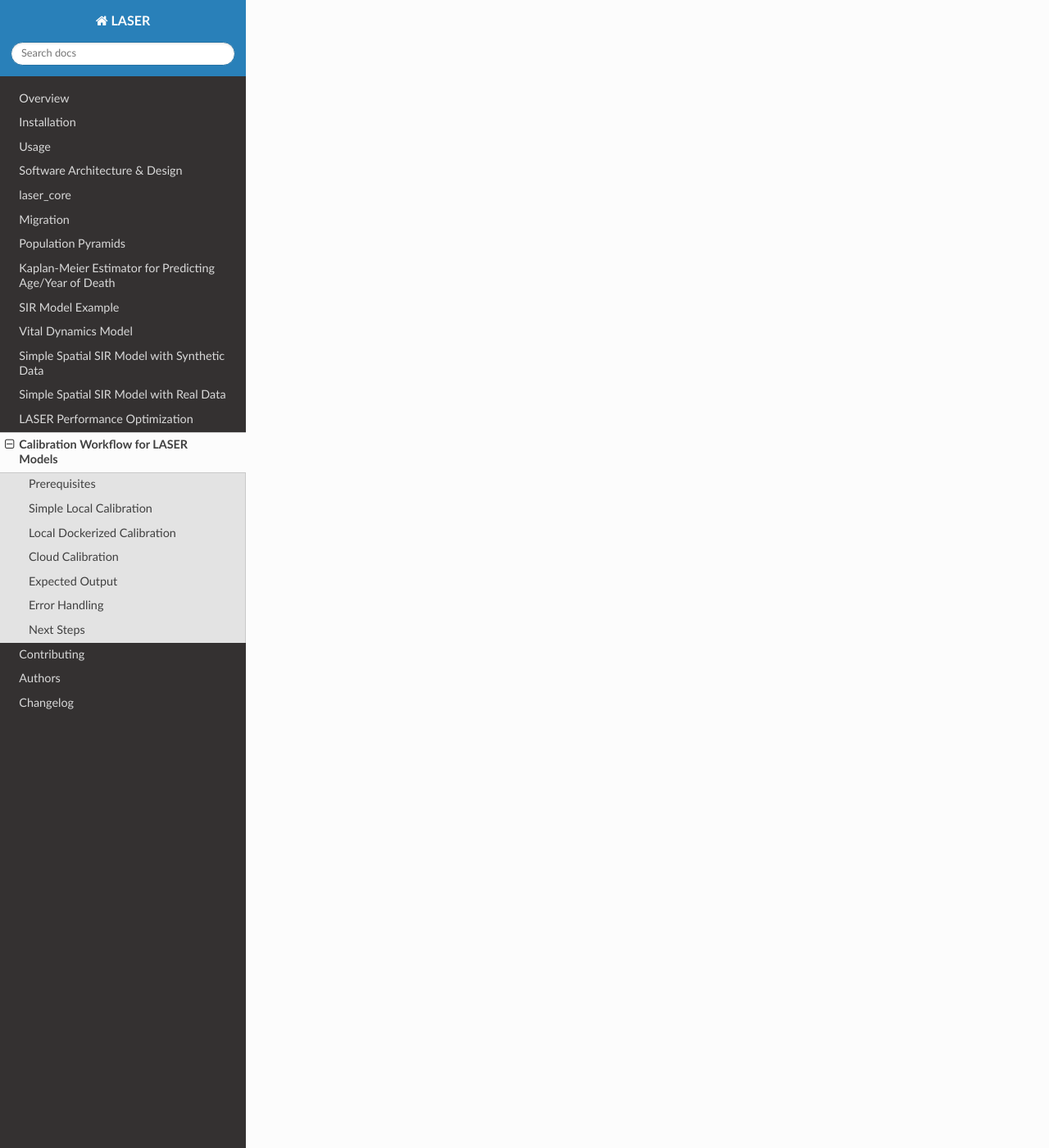
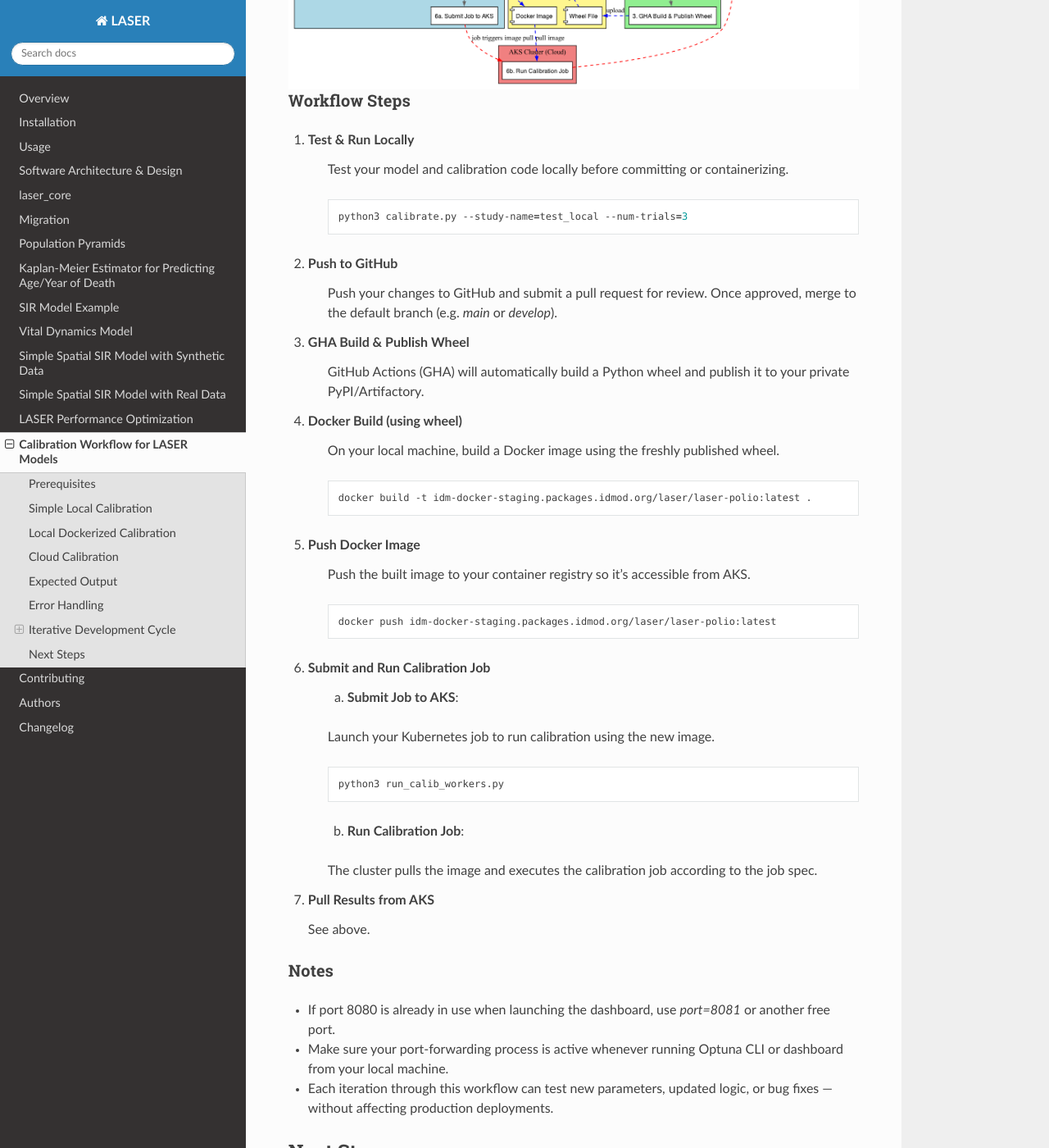
Before and after one commit to InstituteforDiseaseModeling/laser, a Sphinx documentation site: the page built from docs/calibration.rst, in a window 1280 px wide and 1400 px high, scrolled down 4512 px. Shown: the whole window at 82% size. Built offline with Sphinx 7.4.7 and the Read the Docs theme 3.1.0, drawn with Linux system fonts in a browser that asks for light colours; some of the changed text lies outside the part shown.

Commit message:
Update calib doc (#133)
* Updated calibration cloud instructions to reflect latest laser-polio/main.

* Attempting to add documentation of iterative inner loop.

```diff
--- a/docs/calibration.rst
+++ b/docs/calibration.rst
@@ -141,20 +141,28 @@ Cloud Calibration
 
 11. **Push Docker Image to Registry**
 
+    If you've built a new docker image, you'll want to push it so it's available to AKS.
+
     .. code-block:: shell
 
         docker push idm-docker-staging.packages.idmod.org/laser/laser-polio:latest
 
 12. **Cloud Deployment**
 
-    This step assumes you have secured access to an Azure Kubernetes Service cluster.
+    This step assumes you have secured access to an Azure Kubernetes Service (AKS) cluster. You may need to obtain or generate a new kube config file. Detailed instructions for that are not included here. This step assumes the cluster
+    corresponding to your config is up and accessible.
 
-    - Create the study from Python:
+    .. code-block:: shell
 
-      .. code-block:: shell
+       cd calib/cloud
 
-          cd calib
-          python3 create_study.py
+    - Edit config file. Edit `cloud_calib_config.py` to set the storage_url to:
+
+    .. code-block:: python
+
+        "mysql+pymysql://optuna:superSecretPassword@localhost:3306/optunaDatabase"
+
+    And set the study name and number of trials per your preference. Detailed documentation of the other parameters is not included here.
 
     - Launch multiple workers:
 
@@ -164,7 +172,7 @@ Cloud Calibration
 
 13. **View Final Results**
 
-    - Forward port to local machine. Note that is the first to rely on installing `kubectl`:
+    - Forward port to local machine. Note that is the first instruction to rely on installing `kubectl`. Open a bash shell if necessary.
 
       .. code-block:: shell
 
@@ -182,6 +190,19 @@ Cloud Calibration
             --study-name=test_polio_calib \
             --storage "mysql+pymysql://optuna:superSecretPassword@localhost:3306/optunaDatabase"
 
+    - Generate a report on disk about the study (can be run during study or at end).
+
+      .. code-block:: shell
+
+          python3 report_calib_aks.py
+
+    - Launch Optuna Dashboard
+
+      .. code-block:: shell
+
+          python -c "import optuna_dashboard; optuna_dashboard.run_server('mysql+pymysql://optuna:superSecretPassword@127.0.0.1:3306/optunaDatabase')"
+
+
 Expected Output
 ---------------
 - A best-fit parameter set (`R0`, etc.) that minimizes error.
@@ -194,6 +215,74 @@ Error Handling
 - Model crashes: Check Docker logs (`docker logs <container>`) or run interactively.
 - Database connection errors: Confirm Docker network and container health. Ensure MySQL is listening on the expected port.
 
+Iterative Development Cycle
+---------------------------
+
+.. image:: media/workflow.png
+   :alt: LASER Calibration Development Workflow
+   :align: center
+   :width: 800px
+
+Workflow Steps
+~~~~~~~~~~~~~~
+
+1. **Test & Run Locally**
+
+    Test your model and calibration code locally before committing or containerizing.
+
+    .. code-block:: shell
+
+        python3 calibrate.py --study-name=test_local --num-trials=3
+
+2. **Push to GitHub**
+
+    Push your changes to GitHub and submit a pull request for review. Once approved, merge to the default branch (e.g. `main` or `develop`).
+
+3. **GHA Build & Publish Wheel**
+
+    GitHub Actions (GHA) will automatically build a Python wheel and publish it to your private PyPI/Artifactory.
+
+4. **Docker Build (using wheel)**
+
+    On your local machine, build a Docker image using the freshly published wheel.
+
+    .. code-block:: shell
+
+        docker build -t idm-docker-staging.packages.idmod.org/laser/laser-polio:latest .
+
+5. **Push Docker Image**
+
+    Push the built image to your container registry so it's accessible from AKS.
+
+    .. code-block:: shell
+
+        docker push idm-docker-staging.packages.idmod.org/laser/laser-polio:latest
+
+6. **Submit and Run Calibration Job**
+
+    a. **Submit Job to AKS**:
+
+    Launch your Kubernetes job to run calibration using the new image.
+
+    .. code-block:: shell
+
+        python3 run_calib_workers.py
+
+    b. **Run Calibration Job**:
+
+    The cluster pulls the image and executes the calibration job according to the job spec.
+
+7. **Pull Results from AKS**
+
+   See above.
+
+Notes
+~~~~~
+
+- If port 8080 is already in use when launching the dashboard, use `port=8081` or another free port.
+- Make sure your port-forwarding process is active whenever running Optuna CLI or dashboard from your local machine.
+- Each iteration through this workflow can test new parameters, updated logic, or bug fixes — without affecting production deployments.
+
 Next Steps
 ----------
 Once you've completed calibration:
```
Also changed, not shown: docs/media/workflow.png (added).
